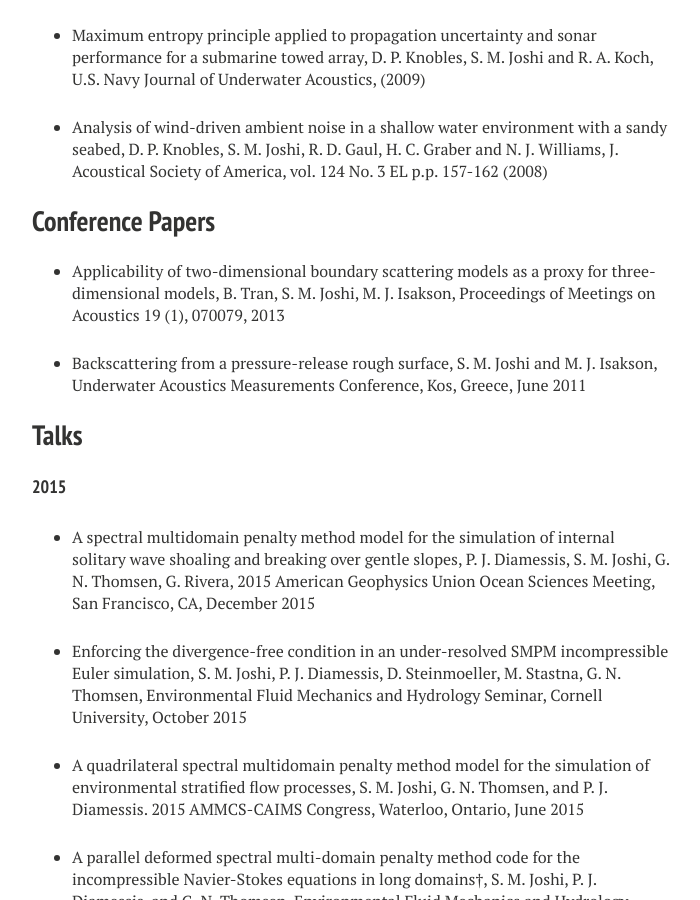
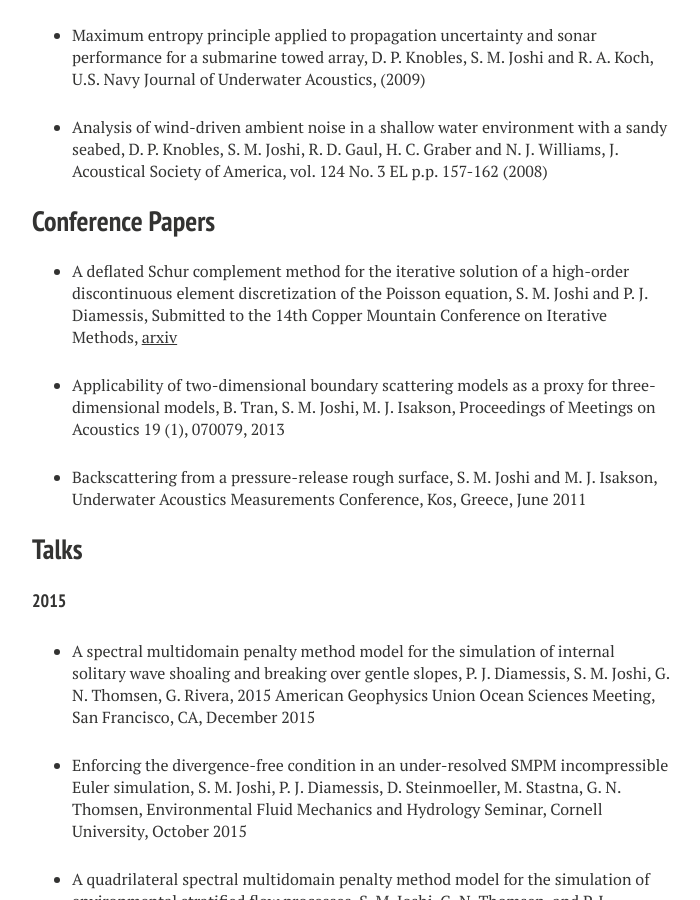
Before and after one commit to aledlie/Homage, a Jekyll site: the page built from vita/index.md, in a window 1280 px wide and 900 px high, scrolled down 947 px. Shown: the whole window, without its empty margins (288-988 px from the left). Built offline with Jekyll 4.4.1, drawn with Linux system fonts in a browser that asks for light colours; nearby versions of some CDN libraries.

Commit message:
Added Copper Mountain paper to Vita.

```diff
--- a/vita/index.md
+++ b/vita/index.md
@@ -35,6 +35,8 @@ image:
 + Analysis of wind-driven ambient noise in a shallow water environment with a sandy seabed, D. P. Knobles, S. M. Joshi, R. D. Gaul, H. C. Graber and N. J. Williams, J. Acoustical Society of America, vol. 124 No. 3 EL p.p. 157-162 (2008)
 
 ## Conference Papers
+
++ A deflated Schur complement method for the iterative solution of a high-order discontinuous element discretization of the Poisson equation, S. M. Joshi and P. J. Diamessis, Submitted to the 14th Copper Mountain Conference on Iterative Methods, [arxiv](http://arxiv.org/abs/1601.03432)
 
 + Applicability of two-dimensional boundary scattering models as a proxy for three-dimensional models, B. Tran, S. M. Joshi, M. J. Isakson, Proceedings of Meetings on Acoustics 19 (1), 070079, 2013
 
```
Also changed, not shown: 1 other file.
